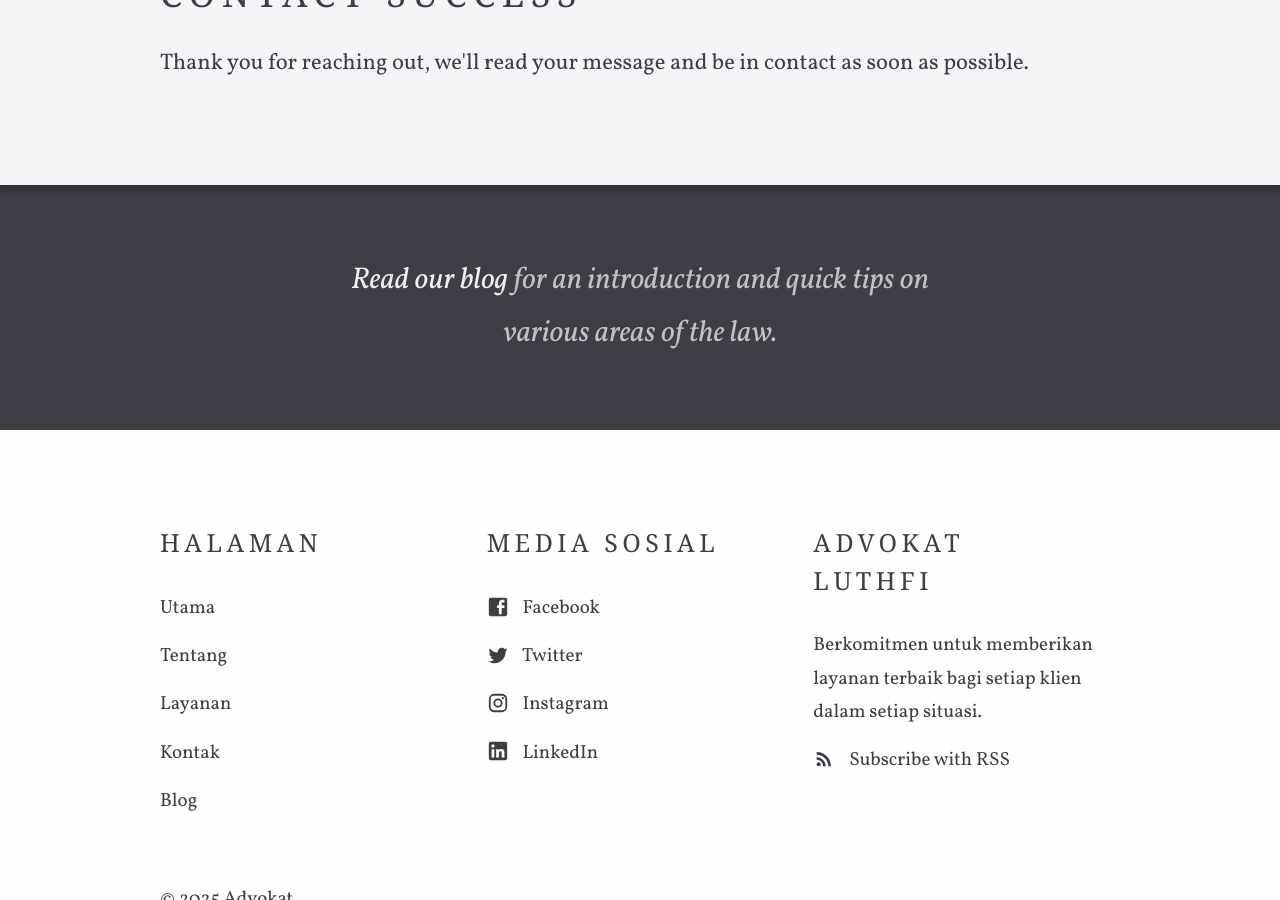
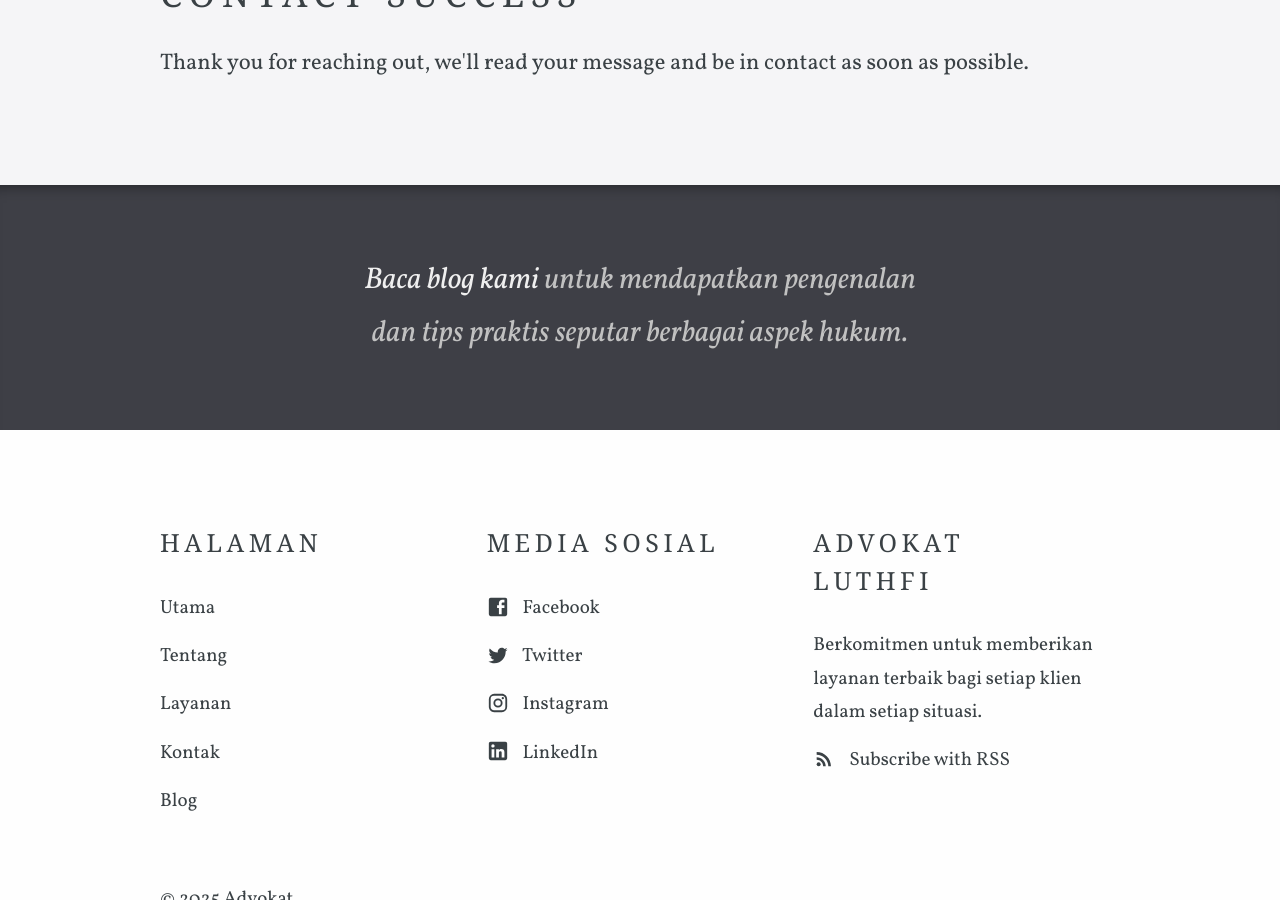
Before and after one commit to zufardhiyaulhaq/lawyerluthfi, a Jekyll site: the page built from contact-success.html, in a window 1280 px wide and 900 px high, scrolled down 533 px. Built offline with Jekyll 4.4.1, drawn with Linux system fonts in a browser that asks for light colours; some web fonts are replaced.

Commit message:
feat: fix

```diff
--- a/_layouts/default.html
+++ b/_layouts/default.html
@@ -61,7 +61,7 @@
 		{% else %}
 			<section class="quote-section">
 				<p class="container editable">
-					<a href="{{ site.baseurl }}/blog/">Read our blog</a> for an introduction and quick tips on various areas of the law.
+					<a href="{{ site.baseurl }}/blog/">Baca blog kami</a> untuk mendapatkan pengenalan dan tips praktis seputar berbagai aspek hukum.
 				</p>
 			</section>
 		{% endif %}
```
